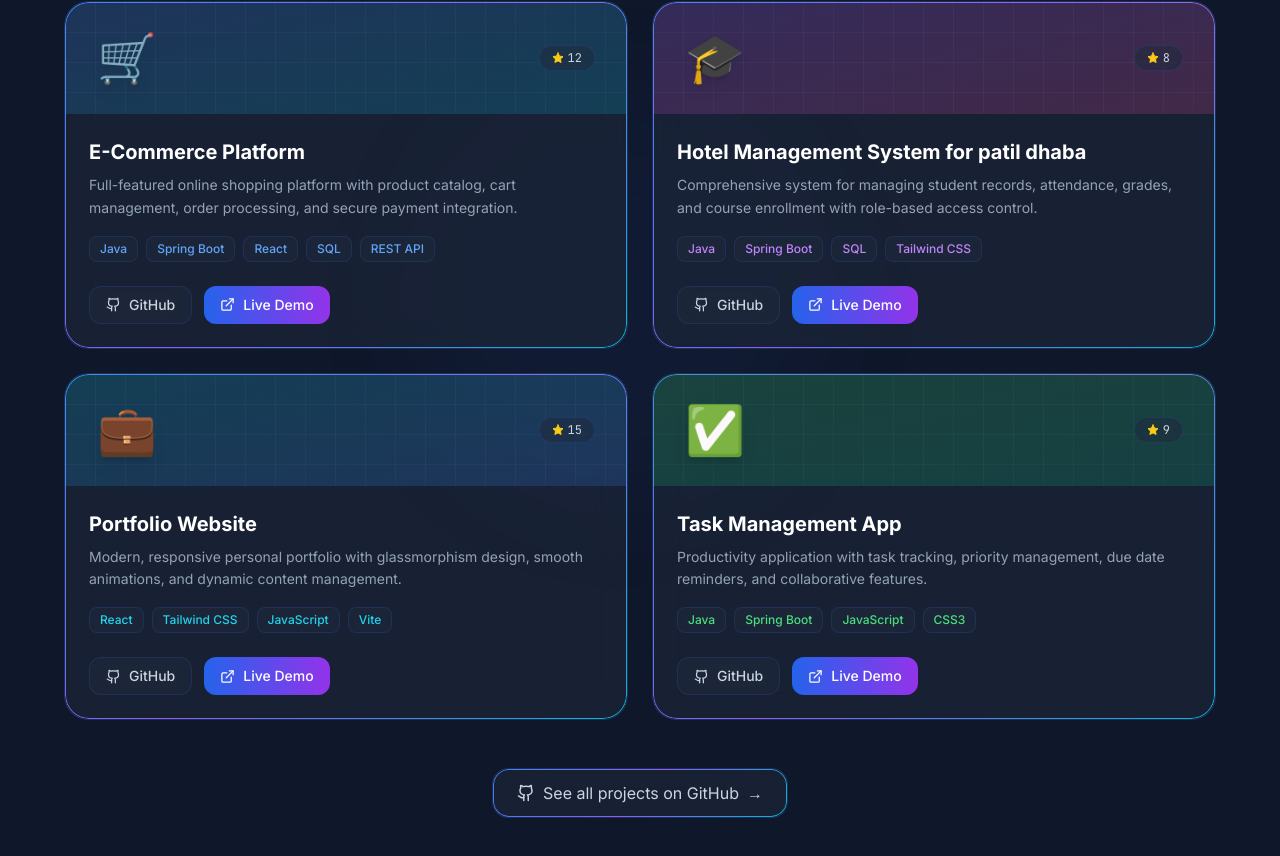
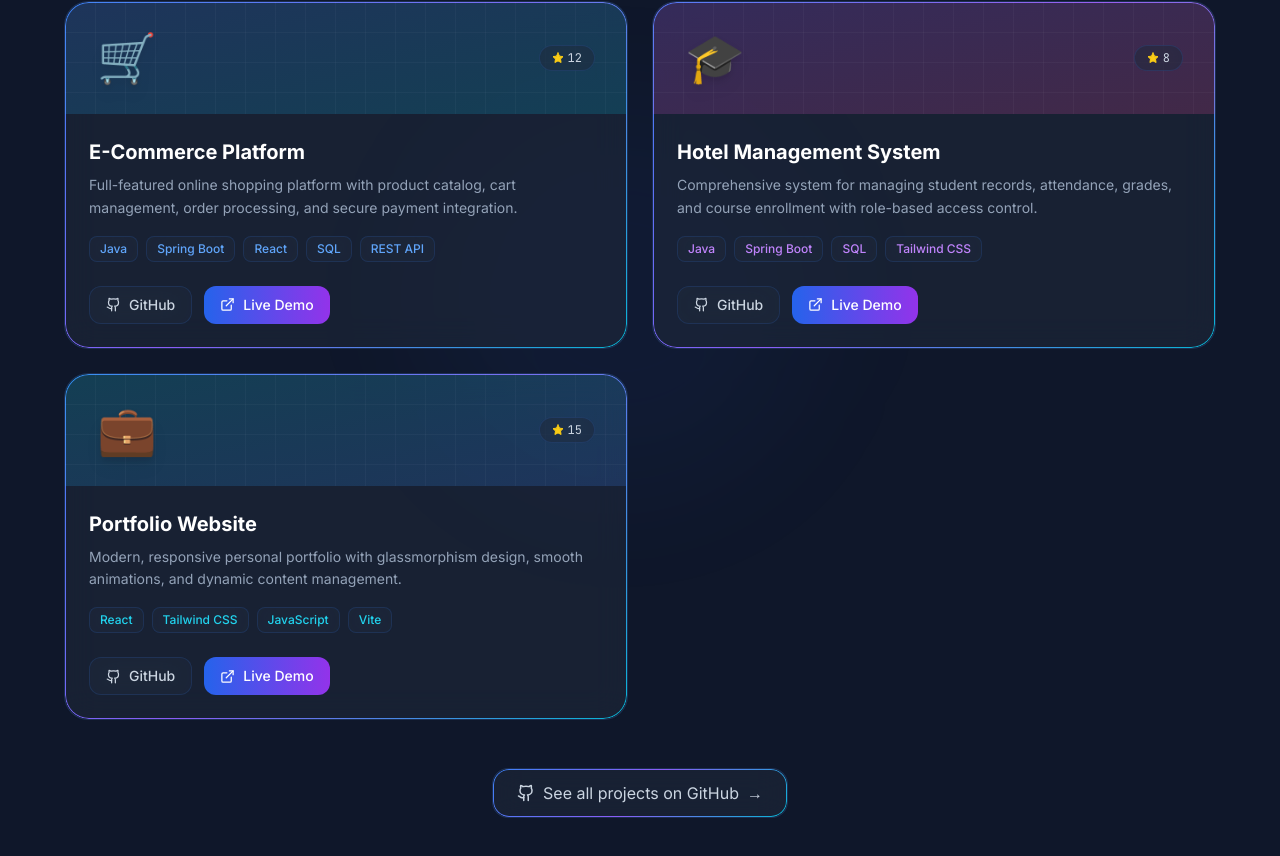
Before and after one commit to Harshalkatware/newportfolio, a React (Vite) app: page / in a window 1280 px wide. Shown: the part 3179-4035 px from the top of the page. Built offline with nearby package versions, Linux system fonts and the light colour scheme; the HTML template or start-up script is replaced by a standard one.

Commit message:
project  change

```diff
--- a/src/components/Projects.jsx
+++ b/src/components/Projects.jsx
@@ -15,7 +15,7 @@ const projects = [
     demo: '#',
   },
   {
-    title: 'Hotel  Management System for patil dhaba ',
+    title: 'Hotel  Management System  ',
     emoji: '🎓',
     description: 'Comprehensive system for managing student records, attendance, grades, and course enrollment with role-based access control.',
     tags: ['Java', 'Spring Boot', 'SQL', 'Tailwind CSS'],
@@ -38,18 +38,18 @@ const projects = [
     github: 'https://github.com/Harshalkatware/Portfolio',
     demo: 'https://portfolio-harshalkatware.vercel.app',
   },
-  {
-    title: 'Task Management App',
-    emoji: '✅',
-    description: 'Productivity application with task tracking, priority management, due date reminders, and collaborative features.',
-    tags: ['Java', 'Spring Boot', 'JavaScript', 'CSS3'],
-    color: 'from-green-500/20 to-emerald-500/20',
-    border: 'hover:border-green-500/40',
-    accent: 'text-green-400',
-    stars: 9,
-    github: 'https://github.com/Harshalkatware',
-    demo: '#',
-  },
+  // {
+  //   title: 'Task Management App',
+  //   emoji: '✅',
+  //   description: 'Productivity application with task tracking, priority management, due date reminders, and collaborative features.',
+  //   tags: ['Java', 'Spring Boot', 'JavaScript', 'CSS3'],
+  //   color: 'from-green-500/20 to-emerald-500/20',
+  //   border: 'hover:border-green-500/40',
+  //   accent: 'text-green-400',
+  //   stars: 9,
+  //   github: 'https://github.com/Harshalkatware',
+  //   demo: '#',
+  // },
 ]
 
 export default function Projects() {
```
